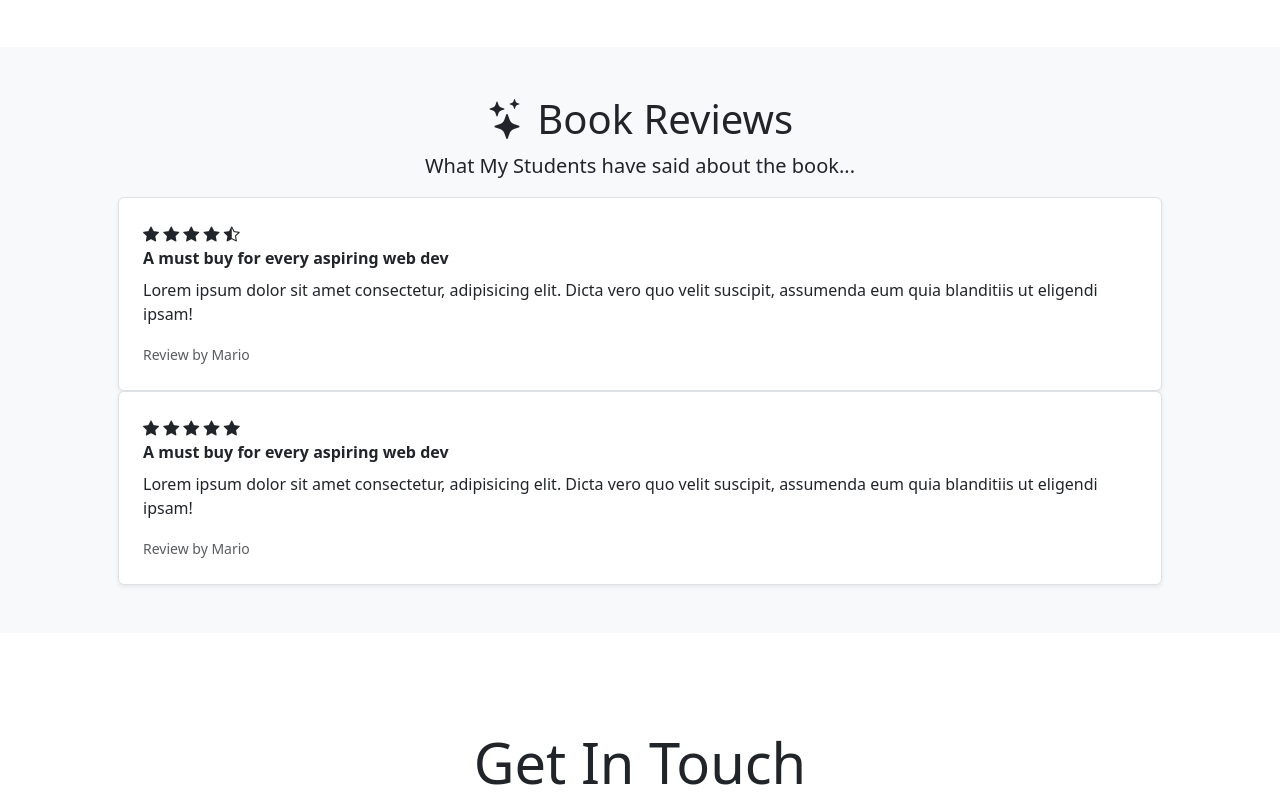
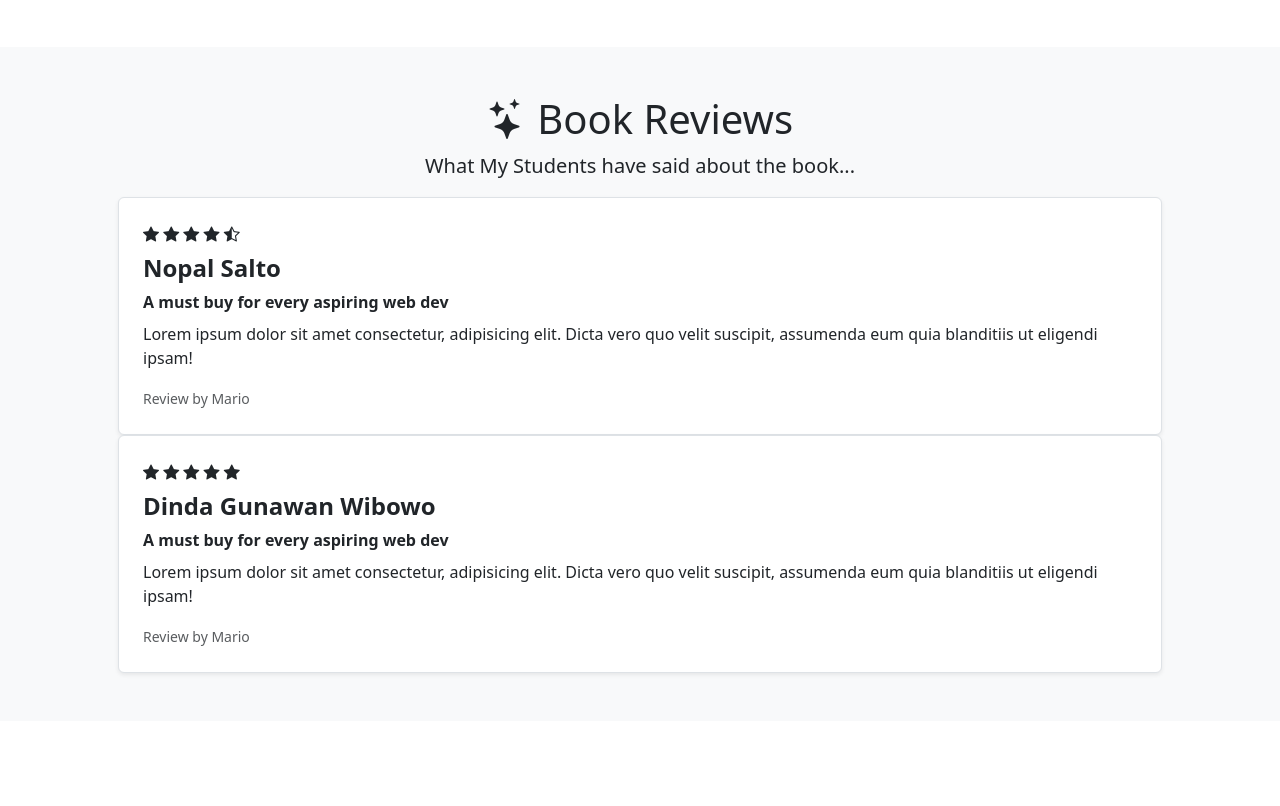
Before and after one commit to Fadli1009/php, a PHP site: page /belajar.php in a window 1280 px wide. Shown: the part 1520-2326 px from the top of the page. Run offline with PHP 8.4, Linux system fonts and the light colour scheme.

Commit message:
ubah nama

```diff
--- a/contents/layouts/reviews.php
+++ b/contents/layouts/reviews.php
@@ -13,6 +13,9 @@
                         <i class="bi bi-star-fill"></i>
                         <i class="bi bi-star-fill"></i>
                         <i class="bi bi-star-half"></i>
+                    </div>
+                    <div>
+                        <p class="my-1 fs-4"><strong>Nopal Salto</strong></p>
                     </div>
                     <div>
                         <p class="mb-0"><strong>A must buy for every aspiring web dev</strong></p>
@@ -31,6 +34,9 @@
                         <i class="bi bi-star-fill"></i>
                     </div>
                     <div>
+                        <p class="my-1 fs-4"><strong>Dinda Gunawan Wibowo</strong></p>
+                    </div>
+                    <div>
                         <p class="mb-0"><strong>A must buy for every aspiring web dev</strong></p>
                     </div>
                     <p class="mt-2">Lorem ipsum dolor sit amet consectetur, adipisicing elit. Dicta vero quo velit suscipit, assumenda eum quia blanditiis ut eligendi ipsam!</p>
```
